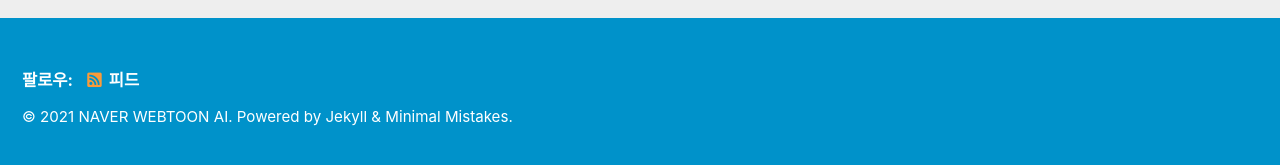
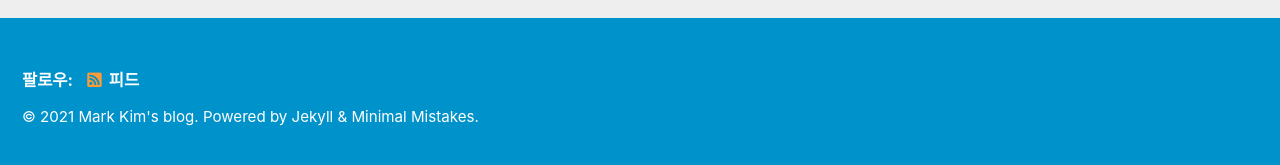
Before and after one commit to jis478/test_page, a Jekyll site: the page built from index.html, in a window 1280 px wide. Shown: the part 727-892 px from the top of the page. Built offline with Jekyll 4.4.1, drawn with Linux system fonts in a browser that asks for light colours; cached includes are drawn as plain includes; the list of posts is cut into pages by our own code.

Commit message:
Update _config.yml

```diff
--- a/_config.yml
+++ b/_config.yml
@@ -19,9 +19,9 @@ locale                   : "ko"
 title                    : "NAVER WEBTOON AI"
 title_separator          : "-"
 subtitle                 : # site tagline that appears below site title in masthead
-name                     : "NAVER WEBTOON AI"
-description              : "NAVER WEBTOON AI 페이지 입니다."
-url                      : "https://pages.oss.navercorp.com/mark-kim/markkim.github.io/"
+name                     : "Mark Kim's blog"
+description              : "Mark Kim's blog"
+url                      : "https://jis478.github.io/"
 baseurl                  : # the subpath of your site, e.g. "/blog"
 repository               : # GitHub username/repo-name e.g. "mmistakes/minimal-mistakes"
 teaser                   : # path of fallback teaser image, e.g. "/assets/images/500x300.png"
```
